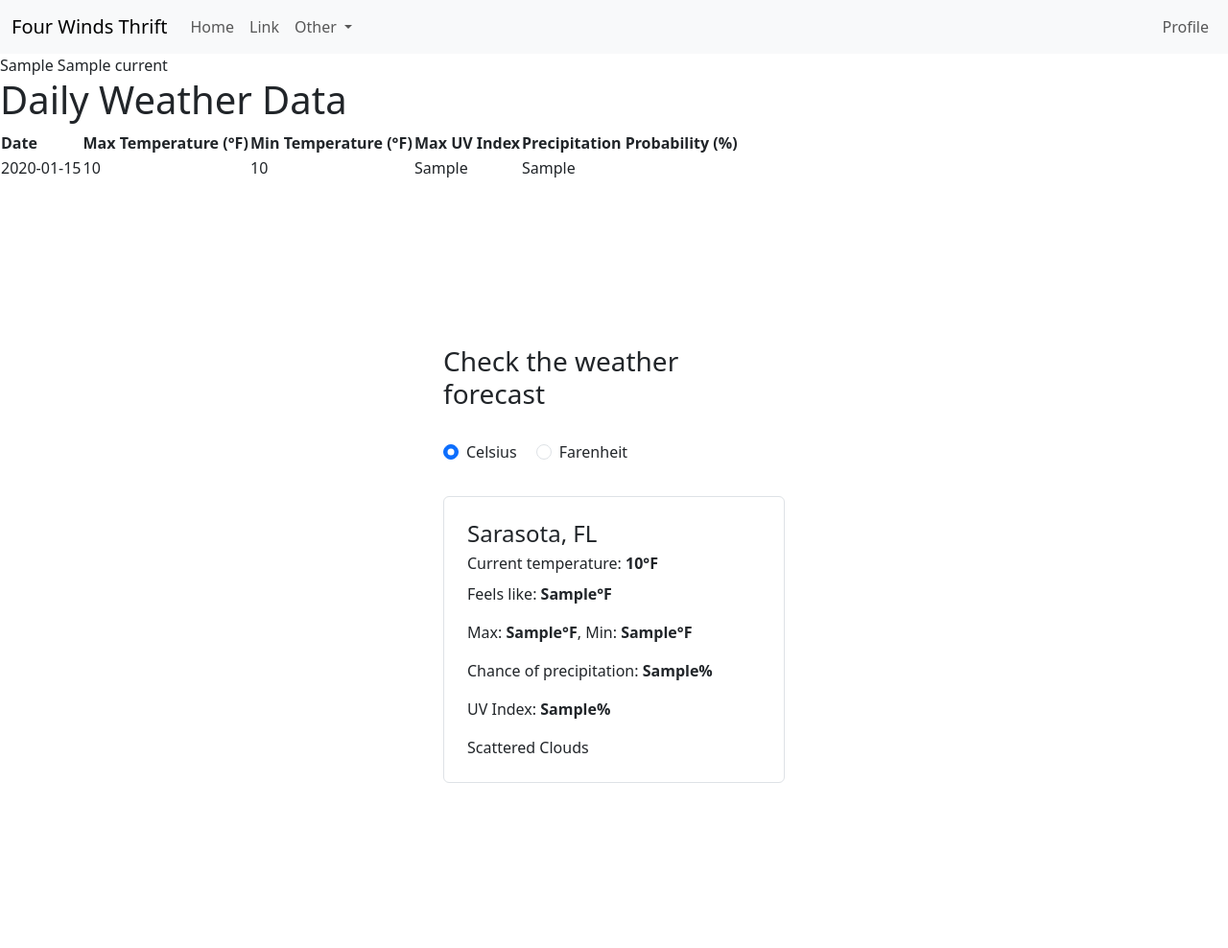
After one commit to laineyyrose/Final-Project, a Django app: template fashion/templates/fashion/weather.html in a window 1280 px wide. The commit adds this page. Shown: the whole page at 96% size. Run offline with Django 5.2, Linux system fonts and the light colour scheme; the template is opened without the code that fills it: most values are stand-ins (such as "Sample title", 1, 10 or a date in 2020).

Commit message:
currently displays temperature. IT'S NOT PRETTY.

```diff
--- /dev/null
+++ b/fashion/templates/fashion/weather.html
@@ -0,0 +1,76 @@
+{% extends "shopping/base.html" %}
+
+{% block title %} Weather {% endblock %}
+<link href="https://cdn.jsdelivr.net/npm/bootstrap@5.3.3/dist/css/bootstrap.min.css" rel="stylesheet" integrity="sha384-QWTKZyjpPEjISv5WaRU9OFeRpok6YctnYmDr5pNlyT2bRjXh0JMhjY6hW+ALEwIH" crossorigin="anonymous">
+
+{% block content %}
+{{daily_data}}
+
+{{current}}
+    <h1>Daily Weather Data</h1>
+    <table>
+        <tr>
+            <th>Date</th>
+            <th>Max Temperature (°F)</th>
+            <th>Min Temperature (°F)</th>
+            <th>Max UV Index</th>
+            <th>Precipitation Probability (%)</th>
+        </tr>
+        {% for i in daily_data.date %}
+        <tr>
+          <td>{{ i }}</td>
+          <td>{{ daily_data.temperature_2m_max|slice:":forloop.counter"|last }}</td>
+          <td>{{ daily_data.temperature_2m_min|slice:":forloop.counter"|last }}</td>
+          <td>{{ daily_data.uv_index_max|slice:":forloop.counter"|last }}</td>
+          <td>{{ daily_data.precipitation_probability_max|slice:":forloop.counter"|last }}</td>
+        </tr>
+        {% endfor %}
+    </table>
+
+    <section class="vh-100">
+      <div class="container py-5 h-100">
+
+        <div class="row d-flex justify-content-center align-items-center h-100">
+          <div class="col-md-8 col-lg-6 col-xl-4">
+
+            <h3 class="mb-4 pb-2 fw-normal">Check the weather forecast</h3>
+
+            <div class="mb-4 pb-2">
+              <div class="form-check form-check-inline">
+                <input class="form-check-input" type="radio" name="inlineRadioOptions" id="inlineRadio1"
+                  value="option1" checked />
+                <label class="form-check-label" for="inlineRadio1">Celsius</label>
+              </div>
+
+              <div class="form-check form-check-inline">
+                <input class="form-check-input" type="radio" name="inlineRadioOptions" id="inlineRadio2"
+                  value="option2" />
+                <label class="form-check-label" for="inlineRadio2">Farenheit</label>
+              </div>
+            </div>
+
+            <div class="card shadow-0 border">
+              <div class="card-body p-4">
+
+                <h4 class="mb-1 sfw-normal">Sarasota, FL</h4>
+                <p class="mb-2">Current temperature: <strong>{{ current_temp }}°F</strong></p>
+                <p>Feels like: <strong>{{ current_apparent }}°F</strong></p>
+                <p>Max: <strong>{{ daily_data.temperature_2m_max.0 }}°F</strong>, Min: <strong>{{ daily_data.temperature_2m_min.0}}°F</strong></p>
+                <p>Chance of precipitation: <strong>{{ daily_data.precipitation_probability_max.0 }}%</strong></p>
+                <p>UV Index: <strong>{{ daily_data.uv_index_max.0 }}%</strong></p>
+
+
+                <div class="d-flex flex-row align-items-center">
+                  <p class="mb-0 me-4">Scattered Clouds</p>
+                  <i class="fas fa-cloud fa-3x" style="color: #eee;"></i>
+                </div>
+
+              </div>
+            </div>
+
+          </div>
+        </div>
+
+      </div>
+    </section>
+{% endblock %}
--- a/fashion/templates/weather.html
+++ /dev/null
@@ -1,5 +0,0 @@
-{% extends "shopping/base.html" %}
-
-{block content}
-
-{endblock}
--- a/final_project/settings.py
+++ b/final_project/settings.py
@@ -11,6 +11,7 @@ https://docs.djangoproject.com/en/5.0/ref/settings/
 """
 
 from pathlib import Path
+import os
 
 # Build paths inside the project like this: BASE_DIR / 'subdir'.
 BASE_DIR = Path(__file__).resolve().parent.parent
@@ -118,7 +119,9 @@ USE_TZ = True
 # Static files (CSS, JavaScript, Images)
 # https://docs.djangoproject.com/en/5.0/howto/static-files/
 
+STATIC_ROOT = os.path.join(BASE_DIR, '..', 'staticfiles')
 STATIC_URL = "static/"
+
 
 # Default primary key field type
 # https://docs.djangoproject.com/en/5.0/ref/settings/#default-auto-field
--- a/shopping/templates/shopping/base.html
+++ b/shopping/templates/shopping/base.html
@@ -3,7 +3,7 @@
 <head>
     <meta charset="UTF-8">
     <meta name="viewport" content="width=device-width, initial-scale=1.0">
-    <title>{block title}{endblock}</title>
+    <title>{% block title %}{% endblock %}</title>
     <link rel="icon" type="image/x-icon" href="http://crouton.net/favicon.ico"> <!-- Site icon for later, temporarily a crouton lol -->
     <link href="https://cdn.jsdelivr.net/npm/bootstrap@5.3.3/dist/css/bootstrap.min.css" rel="stylesheet" integrity="sha384-QWTKZyjpPEjISv5WaRU9OFeRpok6YctnYmDr5pNlyT2bRjXh0JMhjY6hW+ALEwIH" crossorigin="anonymous">
 </head>
@@ -47,8 +47,8 @@
       </div>
     </div>
   </nav>
-{block content}
-{endblock}
+{% block content %}
+{% endblock %}
 <script src="https://cdn.jsdelivr.net/npm/bootstrap@5.3.3/dist/js/bootstrap.bundle.min.js" integrity="sha384-YvpcrYf0tY3lHB60NNkmXc5s9fDVZLESaAA55NDzOxhy9GkcIdslK1eN7N6jIeHz" crossorigin="anonymous"></script>
 </body>
 </html>
```
Also changed, not shown: fashion/views.py (+69 -1 lines), fashion/weather.py (added, +49 -0 lines), 1 other file.
